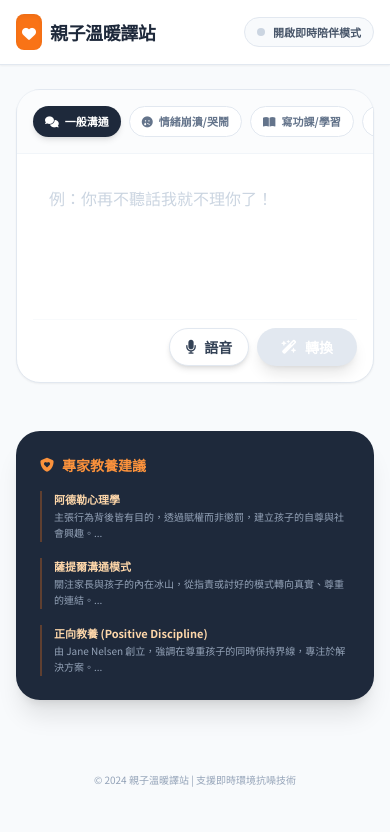
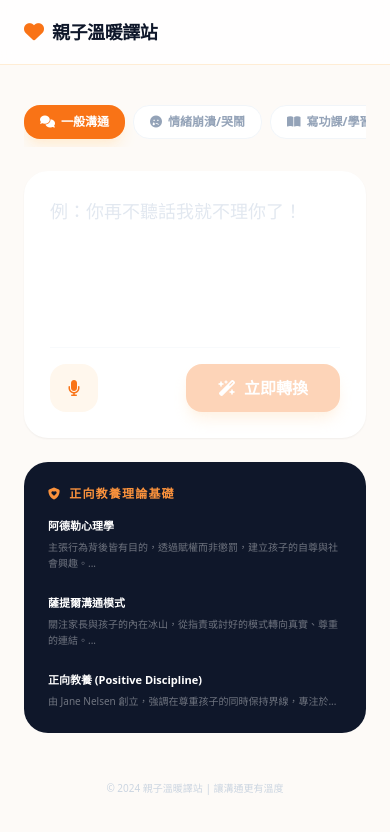
Before and after one commit to tpca53469yy-cyber/-, a React (Vite) app: page / in a window 390 px wide. Shown: the top 832 px of the page. Built offline with nearby package versions, Linux system fonts and the light colour scheme.

Commit message:
feat: Refactor gemini service and UI components
Update imports and remove legacy microphone functionality. This change streamlines the codebase by removing outdated features and ensuring consistent import paths for core modules.

```diff
--- a/App.tsx
+++ b/App.tsx
@@ -1,95 +1,60 @@
 
 import React, { useState, useCallback, useRef, useEffect } from 'react';
-import { TranslationResult, Scenario } from './types';
-import { SCENARIOS, METHODOLOGIES } from './constants';
-import { translateToPositiveParentingStream } from './services/geminiService';
-import { GoogleGenAI, Modality } from '@google/genai';
+import { TranslationResult, Scenario } from './types.ts';
+import { SCENARIOS, METHODOLOGIES } from './constants.ts';
+import { translateToPositiveParentingStream } from './services/geminiService.ts';
 
 const App: React.FC = () => {
-  // --- Existing State ---
   const [inputText, setInputText] = useState('');
   const [selectedScenario, setSelectedScenario] = useState<Scenario>(Scenario.GENERAL);
   const [loading, setLoading] = useState(false);
-  const [isListening, setIsListening] = useState(false); // Legacy Microphone
+  const [isListening, setIsListening] = useState(false);
   const [result, setResult] = useState<TranslationResult | null>(null);
   const [streamingText, setStreamingText] = useState<string>('');
   const [error, setError] = useState<string | null>(null);
 
-  // --- Live Mode State ---
-  const [isLiveMode, setIsLiveMode] = useState(false);
-  const [liveTranscript, setLiveTranscript] = useState<string[]>([]);
-  const [audioLevel, setAudioLevel] = useState(0);
+  const recognitionRef = useRef<any>(null);
 
-  const recognitionRef = useRef<any>(null);
-  const liveSessionRef = useRef<any>(null);
-  const audioContextRef = useRef<AudioContext | null>(null);
-
-  // 初始化語音辨識 (舊有模式)
+  // 初始化語音辨識
   useEffect(() => {
     const SpeechRecognition = (window as any).SpeechRecognition || (window as any).webkitSpeechRecognition;
     if (SpeechRecognition) {
       recognitionRef.current = new SpeechRecognition();
-      recognitionRef.current.continuous = true;
-      recognitionRef.current.interimResults = true;
+      recognitionRef.current.continuous = false;
+      recognitionRef.current.interimResults = false;
       recognitionRef.current.lang = 'zh-TW';
+
       recognitionRef.current.onresult = (event: any) => {
-        let transcript = '';
-        for (let i = event.resultIndex; i < event.results.length; i++) {
-          transcript += event.results[i][0].transcript;
-        }
+        const transcript = event.results[0][0].transcript;
         setInputText(prev => prev + transcript);
+        setIsListening(false);
       };
+
+      recognitionRef.current.onerror = () => setIsListening(false);
       recognitionRef.current.onend = () => setIsListening(false);
     }
   }, []);
 
-  // 模擬 Live Mode 的音量視覺回饋
-  useEffect(() => {
-    let interval: any;
-    if (isLiveMode) {
-      interval = setInterval(() => {
-        setAudioLevel(Math.random() * 100);
-      }, 100);
-    } else {
-      setAudioLevel(0);
+  const toggleListening = useCallback(() => {
+    if (!recognitionRef.current) {
+      alert("您的瀏覽器不支援語音辨識");
+      return;
     }
-    return () => clearInterval(interval);
-  }, [isLiveMode]);
-
-  const toggleLiveMode = useCallback(() => {
-    if (isLiveMode) {
-      setIsLiveMode(false);
-      // 在此處關閉 Live Session
-    } else {
-      setIsLiveMode(true);
-      setResult(null);
-      setStreamingText('正在聆聽衝突現場，我會即時提供建議...');
-      // 實際實作中會在此呼叫 ai.live.connect
-    }
-  }, [isLiveMode]);
-
-  const toggleListening = useCallback(() => {
-    if (isLiveMode) return;
     if (isListening) {
       recognitionRef.current.stop();
     } else {
       setError(null);
-      setResult(null);
-      setStreamingText('');
       recognitionRef.current.start();
       setIsListening(true);
     }
-  }, [isListening, isLiveMode]);
-
-  // Fix: Derive current placeholder based on selected scenario
-  const currentPlaceholder = SCENARIOS.find(s => s.type === selectedScenario)?.placeholder || '請輸入您想對孩子說的話...';
+  }, [isListening]);
 
   const handleTranslate = useCallback(async () => {
     if (!inputText.trim()) return;
     setLoading(true);
+    setError(null);
     setStreamingText('');
     setResult(null);
-    window.scrollTo({ top: 0, behavior: 'smooth' });
 
     try {
       const data = await translateToPositiveParentingStream(
@@ -99,109 +64,116 @@ const App: React.FC = () => {
       );
       setResult(data);
       setStreamingText(data.translatedText);
-    } catch (err) {
-      setError('翻譯過程中發生錯誤');
+    } catch (err: any) {
+      console.error('Translation error:', err);
+      setError(err.message || '翻譯過程中發生錯誤，請確認 API Key 是否正確。');
     } finally {
       setLoading(false);
     }
   }, [inputText, selectedScenario]);
 
+  const currentPlaceholder = SCENARIOS.find(s => s.type === selectedScenario)?.placeholder || '請輸入您想對孩子說的話...';
+
   return (
-    <div className="min-h-screen bg-slate-50 text-slate-900 pb-12">
-      <header className="bg-white border-b border-slate-200 sticky top-0 z-30 shadow-sm">
-        <div className="max-w-4xl mx-auto px-4 h-16 flex items-center justify-between">
+    <div className="min-h-screen bg-[#fdfaf7] text-slate-900 pb-12 font-sans">
+      <header className="bg-white/80 backdrop-blur border-b border-orange-100 sticky top-0 z-30">
+        <div className="max-w-2xl mx-auto px-6 h-16 flex items-center justify-between">
           <div className="flex items-center space-x-2">
-            <div className="bg-orange-500 p-1.5 rounded-lg shadow-inner">
-              <i className="fa-solid fa-heart text-white text-sm"></i>
-            </div>
-            <h1 className="text-lg font-black tracking-tight text-slate-800">親子溫暖譯站</h1>
+            <i className="fa-solid fa-heart text-orange-500 text-xl"></i>
+            <h1 className="text-lg font-bold tracking-tight">親子溫暖譯站</h1>
           </div>
-          <button
-            onClick={toggleLiveMode}
-            className={`flex items-center space-x-2 px-3 py-1.5 rounded-full text-[11px] font-bold transition-all border ${
-              isLiveMode
-              ? 'bg-red-50 border-red-200 text-red-600 ring-2 ring-red-100'
-              : 'bg-slate-50 border-slate-200 text-slate-600'
-            }`}
-          >
-            <span className={`w-2 h-2 rounded-full ${isLiveMode ? 'bg-red-500 animate-ping' : 'bg-slate-300'}`}></span>
-            <span>{isLiveMode ? '即時陪伴模式運行中' : '開啟即時陪伴模式'}</span>
-          </button>
         </div>
       </header>
 
-      <main className="max-w-4xl mx-auto px-4 mt-6 space-y-6">
+      <main className="max-w-2xl mx-auto px-6 mt-8 space-y-6">
+        {/* 場景選取器 */}
+        <div className="flex space-x-2 overflow-x-auto no-scrollbar py-2">
+          {SCENARIOS.map((s) => (
+            <button
+              key={s.type}
+              onClick={() => setSelectedScenario(s.type)}
+              className={`whitespace-nowrap px-4 py-2 rounded-2xl text-xs font-bold transition-all ${
+                selectedScenario === s.type
+                ? 'bg-orange-500 text-white shadow-lg shadow-orange-100'
+                : 'bg-white text-slate-400 border border-slate-100 hover:border-orange-200'
+              }`}
+            >
+              <i className={`fa-solid ${s.icon} mr-1.5`}></i>
+              {s.type}
+            </button>
+          ))}
+        </div>
 
-        {/* 即時視覺回饋區 */}
-        {isLiveMode && (
-          <div className="bg-slate-900 rounded-3xl p-6 shadow-2xl animate-in zoom-in-95 duration-300 relative overflow-hidden">
-            <div className="absolute top-0 left-0 w-full h-1 bg-slate-800">
-              <div
-                className="h-full bg-orange-400 transition-all duration-100"
-                style={{ width: `${audioLevel}%` }}
-              ></div>
-            </div>
-            <div className="flex justify-between items-start mb-6">
-              <div className="text-orange-400 text-xs font-bold tracking-widest uppercase">
-                Live Support Active
-              </div>
-              <div className="text-slate-500 text-[10px]">自動過濾背景哭聲</div>
-            </div>
-            <div className="space-y-4">
-              <div className="bg-white/10 p-4 rounded-2xl border border-white/5">
-                <p className="text-white text-xl font-medium leading-relaxed">
-                  「親愛的，我看到你現在很難受，我會陪在你身邊等你不哭。」
-                </p>
-                <div className="mt-2 flex items-center text-[10px] text-orange-300 font-bold uppercase">
-                  <i className="fa-solid fa-bolt mr-1"></i> 即時建議語句
-                </div>
-              </div>
-              <div className="flex space-x-2">
-                <div className="bg-blue-500/20 text-blue-300 px-3 py-1 rounded-full text-[10px] font-bold border border-blue-500/30">
-                  建議動作：蹲下與孩子視線齊平
-                </div>
-                <div className="bg-purple-500/20 text-purple-300 px-3 py-1 rounded-full text-[10px] font-bold border border-purple-500/30">
-                  技術：先連結再修正
-                </div>
-              </div>
-            </div>
+        {/* 輸入區域 */}
+        <div className={`bg-white rounded-3xl p-6 shadow-sm border-2 transition-all ${isListening ? 'border-orange-400 ring-4 ring-orange-50' : 'border-white'}`}>
+          <textarea
+            value={inputText}
+            onChange={(e) => setInputText(e.target.value)}
+            placeholder={currentPlaceholder}
+            className="w-full h-32 border-0 focus:ring-0 text-lg resize-none placeholder:text-slate-200 bg-transparent"
+          />
+          <div className="flex justify-between items-center mt-4 pt-4 border-t border-slate-50">
+            <button
+              onClick={toggleListening}
+              className={`w-12 h-12 rounded-2xl flex items-center justify-center transition-all ${isListening ? 'bg-red-500 text-white animate-pulse' : 'bg-orange-50 text-orange-500 hover:bg-orange-100'}`}
+            >
+              <i className={`fa-solid ${isListening ? 'fa-stop' : 'fa-microphone'}`}></i>
+            </button>
+            <button
+              onClick={handleTranslate}
+              disabled={loading || !inputText.trim()}
+              className="bg-orange-500 text-white px-8 py-3 rounded-2xl font-bold shadow-lg shadow-orange-200 hover:bg-orange-600 disabled:opacity-30 transition-all flex items-center space-x-2"
+            >
+              {loading ? <i className="fa-solid fa-spinner fa-spin"></i> : <i className="fa-solid fa-wand-magic-sparkles"></i>}
+              <span>立即轉換</span>
+            </button>
+          </div>
+        </div>
+
+        {/* 錯誤顯示 */}
+        {error && (
+          <div className="p-4 bg-red-50 text-red-600 rounded-2xl text-sm border border-red-100 flex items-center space-x-2">
+            <i className="fa-solid fa-circle-exclamation"></i>
+            <p>{error}</p>
           </div>
         )}
 
-        {/* 傳統翻譯結果區 */}
-        {!isLiveMode && (streamingText || result) && (
-          <div className="space-y-4 animate-in fade-in slide-in-from-top-4 duration-500">
-            <div className="bg-white border-2 border-orange-400 rounded-3xl p-6 shadow-xl relative overflow-hidden">
-              <div className="flex justify-between items-center mb-3">
-                <div className="flex items-center text-orange-600 font-bold text-sm">
-                  <i className="fa-solid fa-comment-heart mr-2"></i>
-                  您可以試著這樣說：
-                </div>
+        {/* 結果區域 */}
+        {(streamingText || result) && (
+          <div className="space-y-4 animate-in fade-in slide-in-from-bottom-4 duration-500">
+            <div className="bg-white border-2 border-orange-100 rounded-3xl p-8 shadow-xl">
+              <div className="flex items-center justify-between mb-4">
+                <span className="text-[10px] font-black text-orange-400 uppercase tracking-widest">建議說法</span>
                 {result && (
-                  <div className="bg-orange-100 text-orange-700 text-[9px] px-2 py-0.5 rounded-md font-black uppercase tracking-wider">
+                  <span className="text-[10px] bg-slate-100 text-slate-500 px-2 py-0.5 rounded-full font-medium">
                     {result.frameworkReference}
-                  </div>
+                  </span>
                 )}
               </div>
-
-              <div className="min-h-[5rem]">
-                <p className="text-2xl sm:text-3xl font-bold text-slate-800 leading-snug">
-                  「{streamingText}」
-                  {!result && loading && <span className="inline-block w-1.5 h-7 bg-orange-400 ml-1 animate-pulse"></span>}
-                </p>
-              </div>
+              <p className="text-2xl font-bold leading-snug text-slate-800">
+                {streamingText}
+                {!result && <span className="inline-block w-1.5 h-6 bg-orange-400 ml-1 animate-pulse"></span>}
+              </p>
 
               {result && (
-                <div className="grid grid-cols-1 md:grid-cols-2 gap-4 pt-6 mt-6 border-t border-slate-100">
-                  <div className="space-y-3">
-                    <div>
-                      <h4 className="text-[10px] font-black text-slate-400 uppercase tracking-widest mb-1">💡 行為動機</h4>
-                      <p className="text-xs text-slate-500 leading-relaxed italic">{result.psychologicalContext}</p>
-                    </div>
+                <div className="mt-8 pt-8 border-t border-slate-50 grid grid-cols-1 md:grid-cols-2 gap-6">
+                  <div className="space-y-2">
+                    <h4 className="text-xs font-bold text-slate-400 uppercase flex items-center">
+                      <i className="fa-solid fa-brain mr-2 text-orange-300"></i>
+                      孩子的心聲
+                    </h4>
+                    <p className="text-sm text-slate-600 leading-relaxed italic">
+                      {result.psychologicalContext}
+                    </p>
                   </div>
-                  <div className="bg-orange-50/50 p-3 rounded-2xl border border-orange-100">
-                    <h4 className="text-[10px] font-black text-orange-600 uppercase tracking-widest mb-1.5">配合動作</h4>
-                    <p className="text-xs text-slate-700 leading-relaxed">{result.suggestedAction}</p>
+                  <div className="space-y-2">
+                    <h4 className="text-xs font-bold text-slate-400 uppercase flex items-center">
+                      <i className="fa-solid fa-lightbulb mr-2 text-orange-300"></i>
+                      行動建議
+                    </h4>
+                    <p className="text-sm text-slate-700 font-medium">
+                      {result.suggestedAction}
+                    </p>
                   </div>
                 </div>
               )}
@@ -209,81 +181,25 @@ const App: React.FC = () => {
           </div>
         )}
 
-        {/* 輸入區域 */}
-        {!isLiveMode && (
-          <div className={`bg-white rounded-3xl shadow-sm border transition-all duration-300 ${isListening ? 'border-red-400 ring-4 ring-red-50' : 'border-slate-200'}`}>
-            <div className="p-4 bg-slate-50/50 border-b border-slate-100 overflow-x-auto">
-              <div className="flex space-x-2">
-                {SCENARIOS.map((scenario) => (
-                  <button
-                    key={scenario.type}
-                    onClick={() => setSelectedScenario(scenario.type)}
-                    className={`whitespace-nowrap px-3 py-1.5 rounded-2xl text-[11px] font-bold transition-all ${
-                      selectedScenario === scenario.type ? 'bg-slate-800 text-white shadow-md' : 'bg-white text-slate-500 border border-slate-200'
-                    }`}
-                  >
-                    <i className={`fa-solid ${scenario.icon} mr-1.5`}></i>
-                    {scenario.type}
-                  </button>
-                ))}
+        {/* 教養理論區 */}
+        <div className="bg-slate-900 rounded-3xl p-6 text-white/90">
+          <h3 className="text-xs font-bold text-orange-400 mb-4 tracking-widest flex items-center">
+            <i className="fa-solid fa-shield-heart mr-2"></i>
+            正向教養理論基礎
+          </h3>
+          <div className="grid grid-cols-1 md:grid-cols-3 gap-6">
+            {METHODOLOGIES.map((m, i) => (
+              <div key={i} className="space-y-1">
+                <h4 className="text-[11px] font-bold text-white">{m.name}</h4>
+                <p className="text-[10px] text-white/40 leading-relaxed">{m.desc.slice(0, 35)}...</p>
               </div>
-            </div>
-
-            <div className="p-4 space-y-4">
-              <textarea
-                value={inputText}
-                onChange={(e) => setInputText(e.target.value)}
-                placeholder={isListening ? '正在聽取您的情緒...' : currentPlaceholder}
-                className={`w-full transition-all duration-300 p-4 text-base border-0 bg-transparent focus:ring-0 outline-none resize-none placeholder:text-slate-300 ${result ? 'h-20' : 'h-32'}`}
-              />
-              <div className="flex items-center justify-between mt-2 pt-2 border-t border-slate-50">
-                <button onClick={() => setInputText('')} className={`text-slate-300 hover:text-slate-500 text-xs px-2 ${!inputText && 'invisible'}`}>
-                  <i className="fa-solid fa-eraser mr-1"></i> 清除
-                </button>
-                <div className="flex space-x-2">
-                  <button
-                    onClick={toggleListening}
-                    className={`flex items-center space-x-2 px-4 py-2 rounded-full font-bold text-sm shadow-md transition-all ${
-                      isListening ? 'bg-red-500 text-white animate-pulse' : 'bg-white text-slate-700 border border-slate-200'
-                    }`}
-                  >
-                    <i className={`fa-solid ${isListening ? 'fa-stop' : 'fa-microphone'}`}></i>
-                    <span>{isListening ? '停止' : '語音'}</span>
-                  </button>
-                  <button
-                    onClick={handleTranslate}
-                    disabled={loading || !inputText.trim()}
-                    className="flex items-center space-x-2 px-6 py-2 bg-orange-500 text-white rounded-full font-bold text-sm shadow-lg hover:bg-orange-600 disabled:bg-slate-200 transition-all"
-                  >
-                    {loading ? <i className="fa-solid fa-spinner fa-spin"></i> : <i className="fa-solid fa-wand-magic-sparkles"></i>}
-                    <span>轉換</span>
-                  </button>
-                </div>
-              </div>
-            </div>
+            ))}
           </div>
-        )}
-
-        {/* 底部說明 */}
-        <section className="pt-6">
-          <div className="bg-slate-800 rounded-3xl p-6 text-white shadow-xl">
-            <h3 className="text-sm font-black mb-4 flex items-center text-orange-400">
-              <i className="fa-solid fa-shield-heart mr-2"></i> 專家教養建議
-            </h3>
-            <div className="grid grid-cols-1 md:grid-cols-3 gap-4">
-              {METHODOLOGIES.map((m, idx) => (
-                <div key={idx} className="border-l-2 border-orange-500/30 pl-3">
-                  <span className="text-[11px] font-bold block text-orange-200">{m.name}</span>
-                  <p className="text-[10px] text-slate-400 leading-relaxed mt-0.5">{m.desc.slice(0, 40)}...</p>
-                </div>
-              ))}
-            </div>
-          </div>
-        </section>
+        </div>
       </main>
 
-      <footer className="mt-12 py-6 text-center text-slate-400 text-[10px] px-8">
-        <p>© 2024 親子溫暖譯站 | 支援即時環境抗噪技術</p>
+      <footer className="mt-12 text-center text-[10px] text-slate-300">
+        © 2024 親子溫暖譯站 | 讓溝通更有溫度
       </footer>
     </div>
   );
--- a/index.html
+++ b/index.html
@@ -13,13 +13,23 @@
             font-family: 'Noto Sans TC', sans-serif;
             background-color: #f8fafc;
         }
+        /* 隱藏捲軸但保持功能 */
+        .no-scrollbar::-webkit-scrollbar {
+            display: none;
+        }
+        .no-scrollbar {
+            -ms-overflow-style: none;
+            scrollbar-width: none;
+        }
     </style>
 <script type="importmap">
 {
   "imports": {
-    "react/": "https://esm.sh/react@^19.2.3/",
-    "react": "https://esm.sh/react@^19.2.3",
-    "@google/genai": "https://esm.sh/@google/genai@^1.34.0",
+    "react": "https://esm.sh/react@19.2.3",
+    "react/": "https://esm.sh/react@19.2.3/",
+    "react-dom": "https://esm.sh/react-dom@19.2.3",
+    "react-dom/client": "https://esm.sh/react-dom@19.2.3/client",
+    "@google/genai": "https://esm.sh/@google/genai@1.34.0",
     "react-dom/": "https://esm.sh/react-dom@^19.2.3/"
   }
 }
--- a/index.tsx
+++ b/index.tsx
@@ -1,7 +1,7 @@
 
 import React from 'react';
 import ReactDOM from 'react-dom/client';
-import App from './App';
+import App from './App.tsx';
 
 const rootElement = document.getElementById('root');
 if (!rootElement) {
--- a/package.json
+++ b/package.json
@@ -9,9 +9,9 @@
     "preview": "vite preview"
   },
   "dependencies": {
-    "react": "^19.2.3",
-    "@google/genai": "^1.34.0",
-    "react-dom": "^19.2.3"
+    "react": "19.2.3",
+    "react-dom": "^19.2.3",
+    "@google/genai": "1.34.0"
   },
   "devDependencies": {
     "@types/node": "^22.14.0",
```
Also changed, not shown: services/geminiService.ts (+17 -12 lines).
